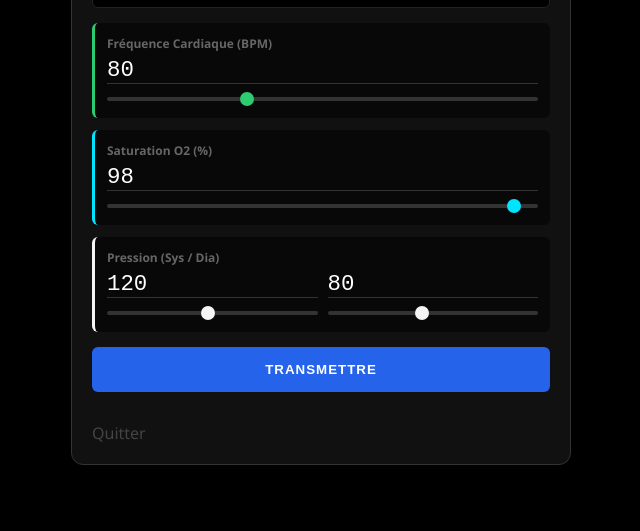
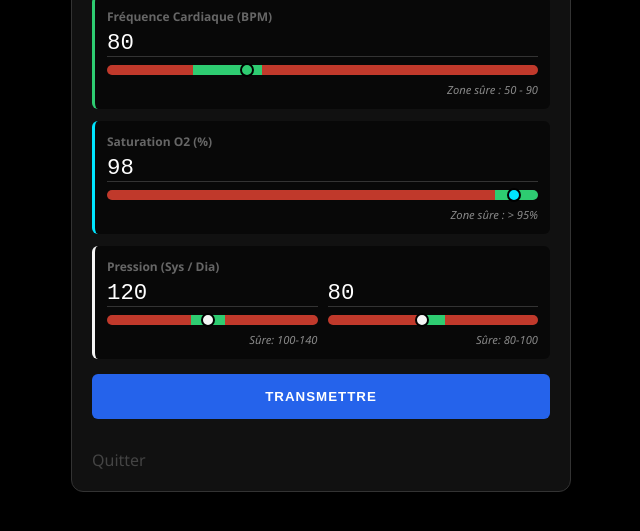
Before and after one commit to lcssrd/aeros, a website: page public/pilote.html in a window 1280 px wide. Shown: the part 231-762 px from the top of the page, without its empty margins (319-959 px from the left). Drawn offline with nearby package versions, Linux system fonts and the light colour scheme; no server answers.

Commit message:
Update pilote.html

```diff
--- a/public/pilote.html
+++ b/public/pilote.html
@@ -5,6 +5,74 @@
     <meta name="viewport" content="width=device-width, initial-scale=1.0">
     <title>Aeros Pilot</title>
     <link rel="stylesheet" href="style.css">
+
+    <style>
+        /* --- VISUALISATION DES SEUILS D'ALERTE SUR LES SLIDERS --- */
+
+        /* On épaissit un peu la barre pour bien voir les couleurs */
+        .pilot-container input[type="range"]::-webkit-slider-runnable-track {
+            height: 10px;
+            border-radius: 5px;
+        }
+        /* On recentre le bouton du slider */
+        .pilot-container input[type="range"]::-webkit-slider-thumb {
+            margin-top: -2px;
+            border: 2px solid #000; /* Petit contour noir pour le contraste */
+        }
+
+        /* 1. FC (BPM) : 0 à 250 bpm
+           Sécurité : 50 à 90
+           Calcul : 50/250 = 20% | 90/250 = 36%
+        */
+        #bpm-slider::-webkit-slider-runnable-track {
+            background: linear-gradient(to right,
+                #c0392b 0%, #c0392b 20%,  /* Rouge (Danger bas) */
+                #2ecc71 20%, #2ecc71 36%, /* Vert (Normal) */
+                #c0392b 36%, #c0392b 100% /* Rouge (Danger haut) */
+            ) !important;
+        }
+
+        /* 2. SpO2 : 50 à 100 %
+           Sécurité : > 95%
+           Plage totale = 50. Seuil à 95 (donc 45 unités depuis le début)
+           Calcul : 45/50 = 90%
+        */
+        #spo2-slider::-webkit-slider-runnable-track {
+            background: linear-gradient(to right,
+                #c0392b 0%, #c0392b 90%,  /* Rouge */
+                #2ecc71 90%, #2ecc71 100% /* Vert */
+            ) !important;
+        }
+
+        /* 3. Systolique : 0 à 250 mmHg
+           Sécurité : 100 à 140
+           Calcul : 100/250 = 40% | 140/250 = 56%
+        */
+        #sys-slider::-webkit-slider-runnable-track {
+            background: linear-gradient(to right,
+                #c0392b 0%, #c0392b 40%,
+                #2ecc71 40%, #2ecc71 56%,
+                #c0392b 56%, #c0392b 100%
+            ) !important;
+        }
+
+        /* 4. Diastolique : 0 à 180 mmHg
+           Sécurité : 80 à 100
+           Calcul : 80/180 ≈ 44.4% | 100/180 ≈ 55.5%
+        */
+        #dia-slider::-webkit-slider-runnable-track {
+            background: linear-gradient(to right,
+                #c0392b 0%, #c0392b 44.4%,
+                #2ecc71 44.4%, #2ecc71 55.5%,
+                #c0392b 55.5%, #c0392b 100%
+            ) !important;
+        }
+
+        /* Petit texte d'aide pour les seuils */
+        .range-info {
+            font-size: 0.7rem; color: #888; margin-top: 2px; text-align: right; font-style: italic;
+        }
+    </style>
 </head>
 <body class="pilote-mode">
 
@@ -44,6 +112,7 @@
                 </div>
                 <div class="slider-wrapper">
                     <input type="range" id="bpm-slider" min="0" max="250" value="80" oninput="syncNumber('bpm')">
+                    <div class="range-info">Zone sûre : 50 - 90</div>
                 </div>
             </div>
 
@@ -54,6 +123,7 @@
                 </div>
                 <div class="slider-wrapper">
                     <input type="range" id="spo2-slider" min="50" max="100" value="98" oninput="syncNumber('spo2')">
+                    <div class="range-info">Zone sûre : > 95%</div>
                 </div>
             </div>
 
@@ -64,12 +134,14 @@
                         <input type="number" id="sys" value="120" oninput="syncSlider('sys')">
                         <div class="slider-wrapper">
                             <input type="range" id="sys-slider" min="0" max="250" value="120" oninput="syncNumber('sys')">
+                            <div class="range-info">Sûre: 100-140</div>
                         </div>
                     </div>
                     <div style="flex:1">
                         <input type="number" id="dia" value="80" oninput="syncSlider('dia')">
                         <div class="slider-wrapper">
                             <input type="range" id="dia-slider" min="0" max="180" value="80" oninput="syncNumber('dia')">
+                            <div class="range-info">Sûre: 80-100</div>
                         </div>
                     </div>
                 </div>
```
